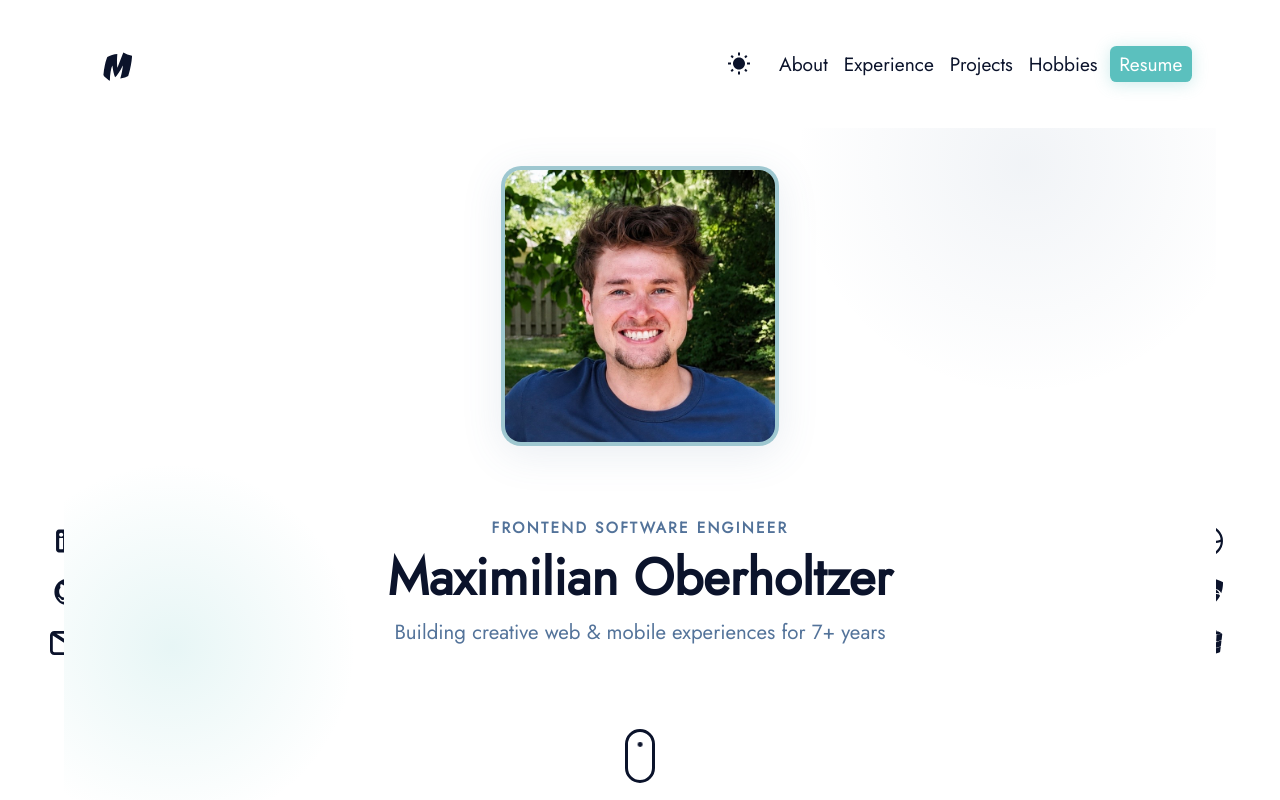
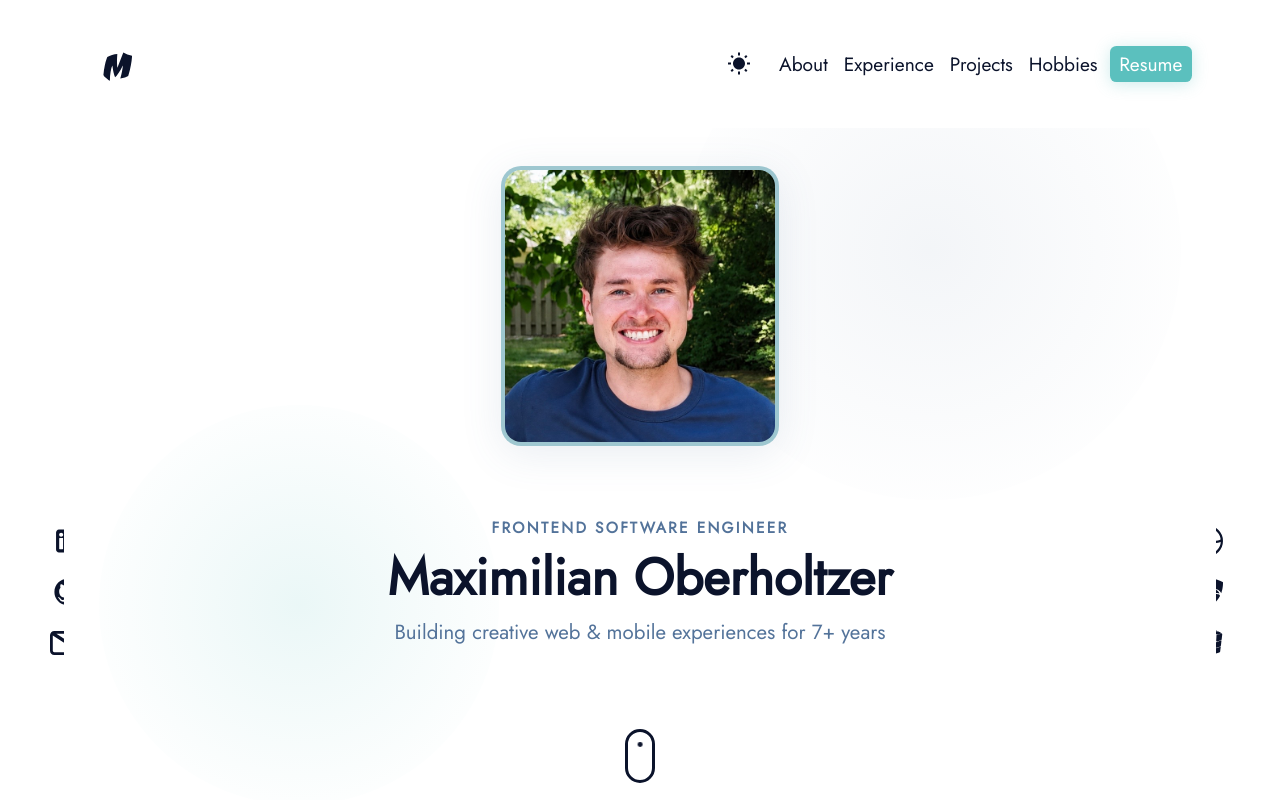
Before and after one commit to Maximilian-Oberholtzer/maximilian-portfolio, a React (Create React App) app: page / in a window 1280 px wide. Shown: the top 800 px of the page. Built offline with nearby package versions, Linux system fonts and the light colour scheme.

Commit message:
Small style changes

```diff
--- a/src/components/sections/Hero.js
+++ b/src/components/sections/Hero.js
@@ -17,24 +17,24 @@ const StyledHeroRoot = styled("section")(({ theme }) => ({
   "&::before": {
     content: "''",
     position: "absolute",
-    top: "-10%",
-    right: "-5%",
+    top: "0%",
+    right: "3%",
     width: "500px",
     height: "500px",
     borderRadius: "50%",
-    background: `radial-gradient(circle, ${theme.palette.textSecondary.main}15 0%, transparent 65%)`,
+    background: `radial-gradient(circle, ${theme.palette.textSecondary.main}12 0%, ${theme.palette.background.main}00 80%)`,
     pointerEvents: "none",
     zIndex: 0,
   },
   "&::after": {
     content: "''",
     position: "absolute",
-    bottom: "0%",
-    left: "-8%",
+    bottom: "5%",
+    left: "3%",
     width: "400px",
     height: "400px",
     borderRadius: "50%",
-    background: `radial-gradient(circle, ${theme.palette.backgroundSecondary.main}25 0%, transparent 65%)`,
+    background: `radial-gradient(circle, ${theme.palette.backgroundSecondary.main}20 0%, ${theme.palette.background.main}00 80%)`,
     pointerEvents: "none",
     zIndex: 0,
   },
```
